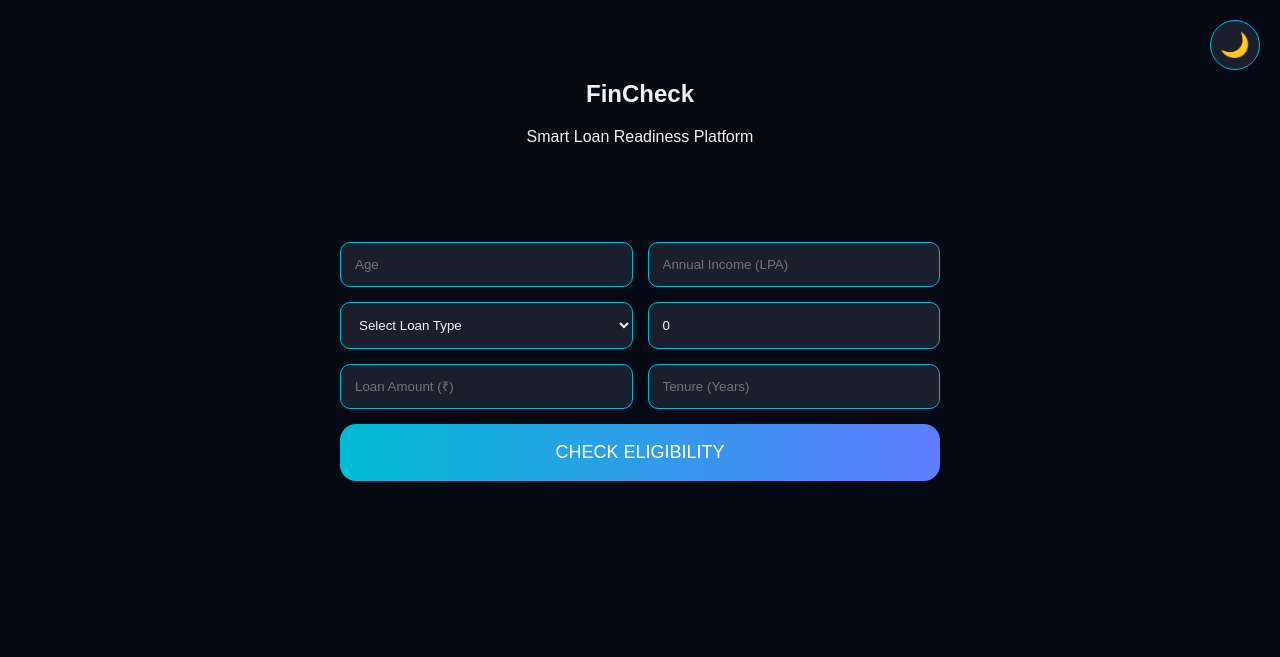
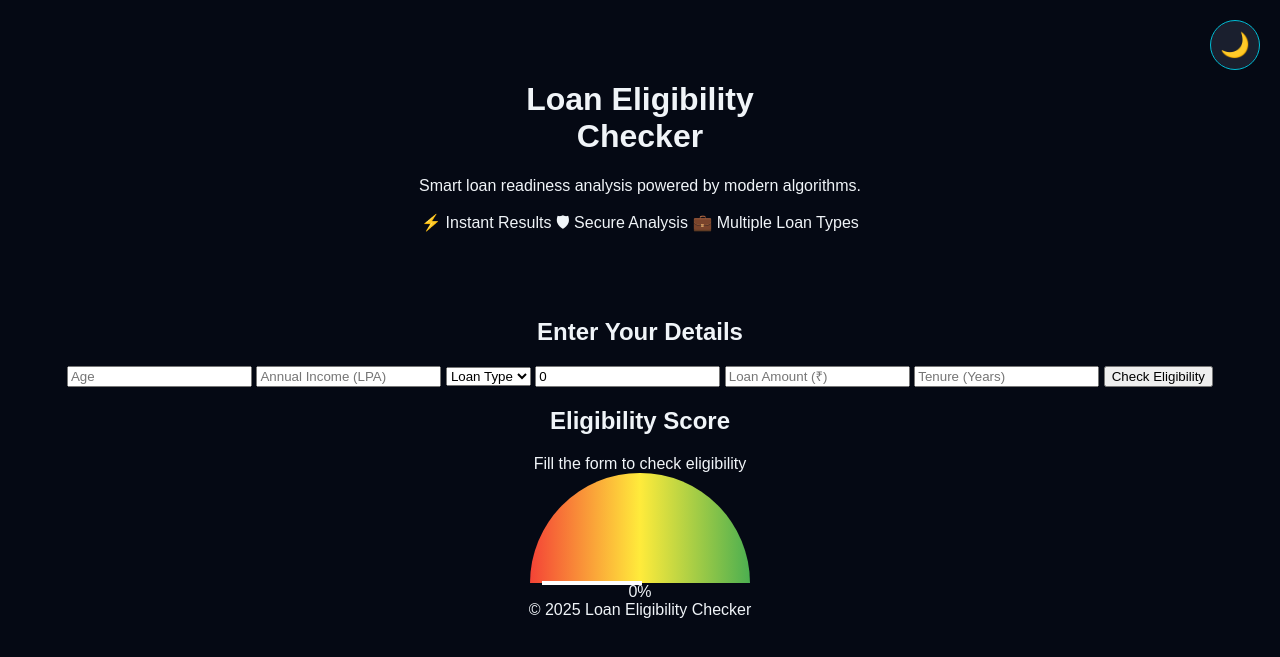
Before and after one commit to KavinKrishna7/Dreamflow, a Flask app: page / in a window 1280 px wide. Shown: the top 657 px of the page. Run offline with Flask 3, Linux system fonts and the light colour scheme.

Commit message:
Update index.html

```diff
--- a/templates/index.html
+++ b/templates/index.html
@@ -2,47 +2,71 @@
 <html lang="en">
 <head>
   <meta charset="UTF-8">
-    <title>FinCheck</title>
+  <title>Loan Eligibility Checker</title>
   <link rel="stylesheet" href="/static/style.css">
 </head>
-<body class="dark">
 
-<button class="theme-toggle" onclick="toggleTheme()">🌙</button>
+<body>
+  <button class="theme-toggle">🌙</button>
 
-<section class="hero">
-    <h1>FinCheck</h1>
-    <p>Smart Loan Readiness Platform</p>
-</section>
+  <header class="hero">
+    <h1>
+      <span class="gradient">Loan Eligibility</span><br>
+      Checker
+    </h1>
+    <p class="subtitle">
+      Smart loan readiness analysis powered by modern algorithms.
+    </p>
 
-<form id="loanForm" class="container">
+    <div class="badges">
+      <span>⚡ Instant Results</span>
+      <span>🛡 Secure Analysis</span>
+      <span>💼 Multiple Loan Types</span>
+    </div>
+  </header>
+
+  <main class="grid">
+    <section class="card">
+      <h2>Enter Your Details</h2>
+
+      <form id="loanForm">
         <input name="age" type="number" placeholder="Age" required>
         <input name="income" type="number" placeholder="Annual Income (LPA)" required>
 
         <select name="loan_type" required>
-        <option value="">Select Loan Type</option>
-        <option value="p">💳 Personal Loan</option>
-        <option value="h">🏠 Home Loan</option>
-        <option value="c">🚗 Car Loan</option>
-        <option value="e">🎓 Education Loan</option>
+          <option value="">Loan Type</option>
+          <option value="p">Personal</option>
+          <option value="h">Home</option>
+          <option value="c">Car</option>
+          <option value="e">Education</option>
         </select>
 
         <input name="emi" type="number" placeholder="Existing EMI (₹)" value="0">
         <input name="loan" type="number" placeholder="Loan Amount (₹)" required>
         <input name="tenure" type="number" placeholder="Tenure (Years)" required>
 
-    <button type="submit" class="calculate">CHECK ELIGIBILITY</button>
+        <button type="submit">Check Eligibility</button>
       </form>
+    </section>
 
-<div id="result" class="result hidden"></div>
+    <section class="card">
+      <h2>Eligibility Score</h2>
 
-<div class="meter-wrapper hidden" id="meterWrapper">
+      <div id="result">Fill the form to check eligibility</div>
+
       <div class="meter">
-        <div class="needle" id="needle"></div>
+        <div id="needle" class="needle"></div>
       </div>
-    <div class="meter-value" id="scoreValue">0%</div>
-    <div class="suggestion" id="suggestion"></div>
-    <div id="approvalBadge" class="approval-badge hidden">✓ APPROVED</div>
-</div>
+
+      <div id="score">0%</div>
+      <div id="suggestion"></div>
+      <div id="approval" class="approval hidden">✓ APPROVED</div>
+    </section>
+  </main>
+
+  <footer>
+    © 2025 Loan Eligibility Checker
+  </footer>
 
   <script src="/static/effects.js"></script>
 </body>
```
Lines whose indentation alone changed are shown as unchanged.
